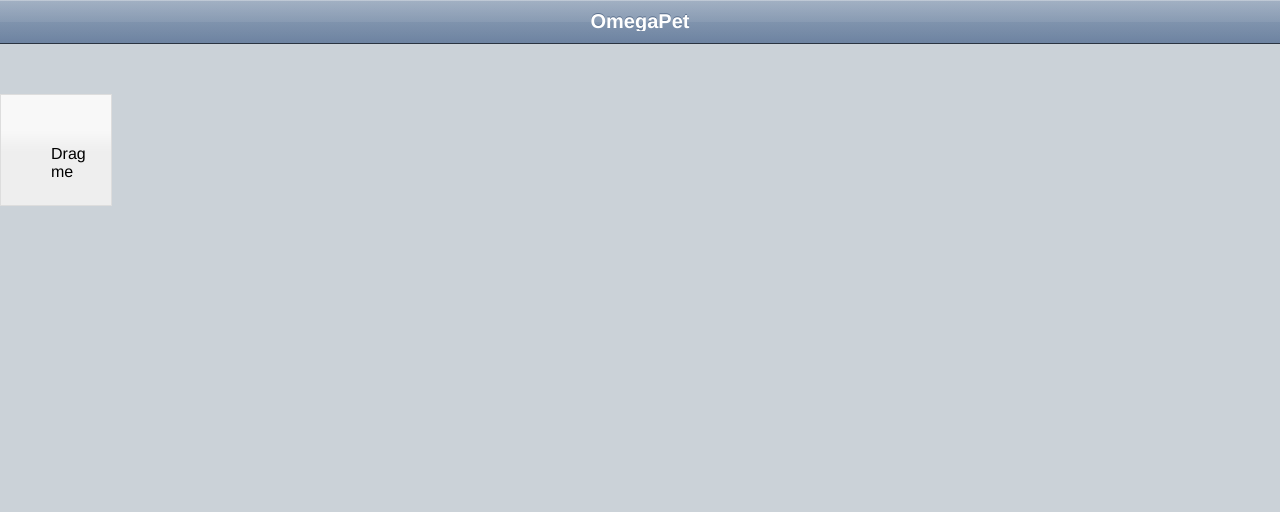
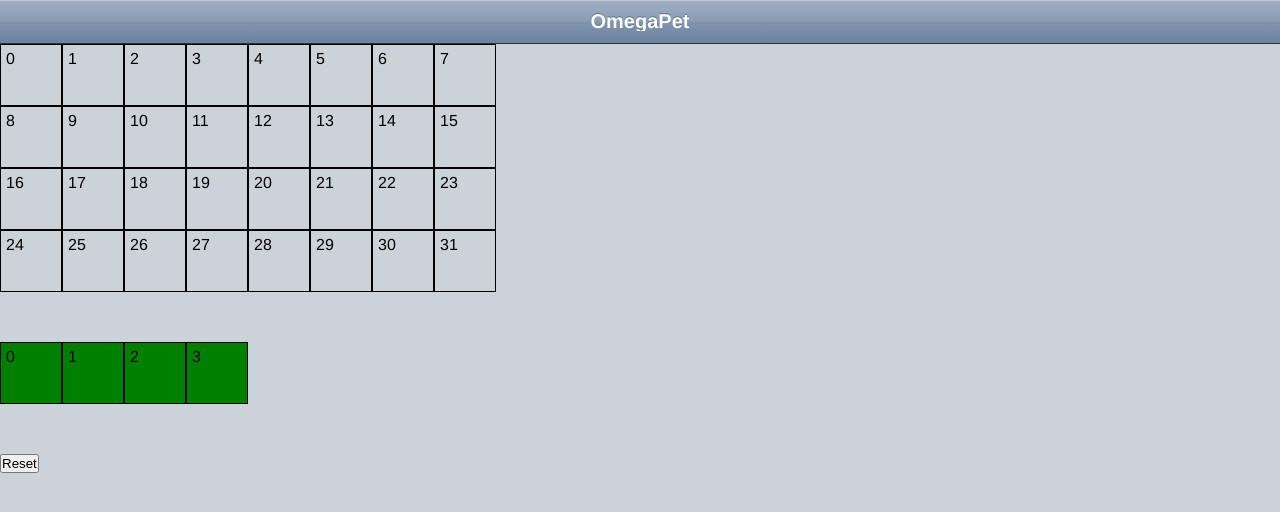
Before and after one commit to skynxnex/LCC, a plain HTML site: page test.html in a window 1280 px wide. Drawn offline with Linux system fonts and the light colour scheme.

Commit message:
Finished testing drag and drop. Drag and reset now works.

```diff
--- a/css/style.css
+++ b/css/style.css
@@ -2,17 +2,44 @@
 	margin-top: 80px;
 }
 
-.dragme {
-	margin-top: 50px;
-	width: 10px;
-	height: 10px;
+.dragTile {
 	border: 1px solid black;
-	background-color: red;
-	z-index: 1000;
-	padding: 50px;
-	margin-top: 50px;
+	background-color: green;
+	display: inline;
+}
+
+.tileSize {
+	width: 50px;
+	height: 50px;
+	padding: 5px;
+	float: left;
 }
 
 .dragme p {
 	color: black;
 }
+
+.dropArea {
+	border: 1px solid black;
+	display: inline;
+}
+
+#dropdiv div.hovered {
+	background-color: gray;
+}
+
+#dropdiv {
+	width: 500px;
+}
+
+#dragdiv {
+	margin-top: 50px;
+}
+
+#buttondiv {
+	margin-top: 50px;
+}
+
+.dragged {
+	background-color: red;
+}
--- a/js/drag.js
+++ b/js/drag.js
@@ -1,19 +1,75 @@
 $(function(){
 
 	init();
-	var tile = new Object;
-	tile.x = 0;
-	tile.y = 0;
-	tile.drag = $('.dragme').draggable({ stop:
-		function(event, ui) {
-			var Stoppos = $(this).position();
-			$(this).x = Stoppos.left;
-			console.log("Left: "+Stoppos.left+" Top: "+Stoppos.top);
+	var topint = "";
 
-		}
+	for ( var i=0; i<4; i++ ) {
+		$('<div>' + i + '</div>').data("onTile", "").attr( 'id', 'dragTile'+i ).appendTo( '#dragdiv' ).draggable( {
+			containment: '#startdiv',
+			stack: '#dragdiv div',
+			cursor: 'move',
+			revert: true
+		} ).addClass("dragTile tileSize").click(function() {
+			console.log("ID: "+$(this).attr("id")+" Top: "+$(this).position().top+" Left: "+$(this).position().left+" Parent: "+$(this).parent().attr("id"));
+		});
+	}
+
+	for ( var i=0; i<32; i++ ) {
+		$('<div>' + i + '</div>').data( 'number', i ).attr('id', 'dropTile'+i).appendTo( '#dropdiv' ).droppable( {
+			accept: ".dragTile",
+			drop: handleTileDrop,
+			hoverClass: 'hovered'
+		} ).addClass("dropArea tileSize").click(function() {
+			console.log("ID: "+$(this).attr("id")+" Top: "+$(this).position().top+" Left: "+$(this).position().left+" Parent: "+$(this).parent().attr("id"));
+		});;
+	}
+
+
+	$(".dragTile").mouseover(function () {
+		// console.log($(this).position().top+" : "+$(this).position().left);
+	 });
+
+
+	$(".dragTile").mousedown(function() {
+		$(this).draggable('option', 'revert', true);
+		$("#"+$(this).data('onTile')).droppable('enable');
+		$(this).data('originalParent', $(this).parent());
 	});
 
-	tile.cursorPos = $( ".dragme" ).draggable( "option", "cursorAt" );
+	function acceptMethod(d) {
+		if(d.hasClass("dragTile")) {
+            return true;
+        }
+	}
+
+	$('#reset').click(resetRevert);
+
+	function resetRevert() {
+
+		$(".dragged").each(function() {
+			// console.log("setting orig parent to: "+$(this).data('originalParent'));
+			// console.log("moving to top: "+$(this).data('position').origtop+" left: "+$(this).data('position').origleft );
+			// $(this).appendTo($(this).data('originalParent'));
+			$(this).animate({
+					top: 0, left: 0
+				},{
+					complete: function() {
+						$(this).removeClass("dragged");
+					}
+				}
+			);
+			$(".recentlyDropped").droppable("enable").removeClass("recentlyDropped");
+		});
+	}
+
+	function handleTileDrop(event, ui) {
+		// console.log(ui.draggable.data('position'));
+		ui.draggable.position( { of: $(this), my: 'left top', at: 'left top' } );
+		ui.draggable.draggable( 'option', 'revert', false );
+		ui.draggable.addClass('dragged');
+		$(this).droppable( 'disable' ).addClass('recentlyDropped');
+		ui.draggable.data('onTile', $(this).attr('id'));
+	}
 
 
 	function touchHandler(event) {
@@ -48,6 +104,4 @@ $(function(){
    		document.addEventListener("touchend", touchHandler, true);
    		document.addEventListener("touchcancel", touchHandler, true);
 	}
-
-	$("#startdiv").tile.drag;
 });
--- a/js/game.js
+++ b/js/game.js
@@ -5,7 +5,6 @@
 $(document).ready(function() {
 
 	var jQT = $.jQTouch( {});
-
 
 	var game = {
 		gamestatus : 0,
@@ -62,7 +61,7 @@ $(document).ready(function() {
 		return grid;
 	}
 	//Game
-	console.log(game.gamestatus);
+	// console.log(game.gamestatus);
 
 	$('#newGame').click(function() {
 		game.init();
@@ -109,7 +108,7 @@ $(document).ready(function() {
 		$('#playerOneScore').html(player1.score);
 		$('#playerTwoScore').html(player2.score);
 
-		var tmpsize = screen.width;
+		var tmpsize = 300;
 		var size = tmpsize/rows;
 		console.log(size);
 		$('#playfield').html(grid);
--- a/test.html
+++ b/test.html
@@ -19,17 +19,15 @@
 	</head>
 
 	<body>
-		<div>
 			<div id="jqt">
 				<div id="startdiv" class="current">
 					<div class="toolbar">
 						<h1>OmegaPet</h1>
 					</div>
-					<div id="A1" class="ui-widget-content dragme">
-						<p id="texten">Drag me</p>
-					</div>
+					<div id="dropdiv"></div>
+					<div id="dragdiv"></div>
+					<div id="buttondiv"><button id="reset">Reset</button></div>
 				</div>
 			</div>
-		</div>
 	</body>
 </html>
```
